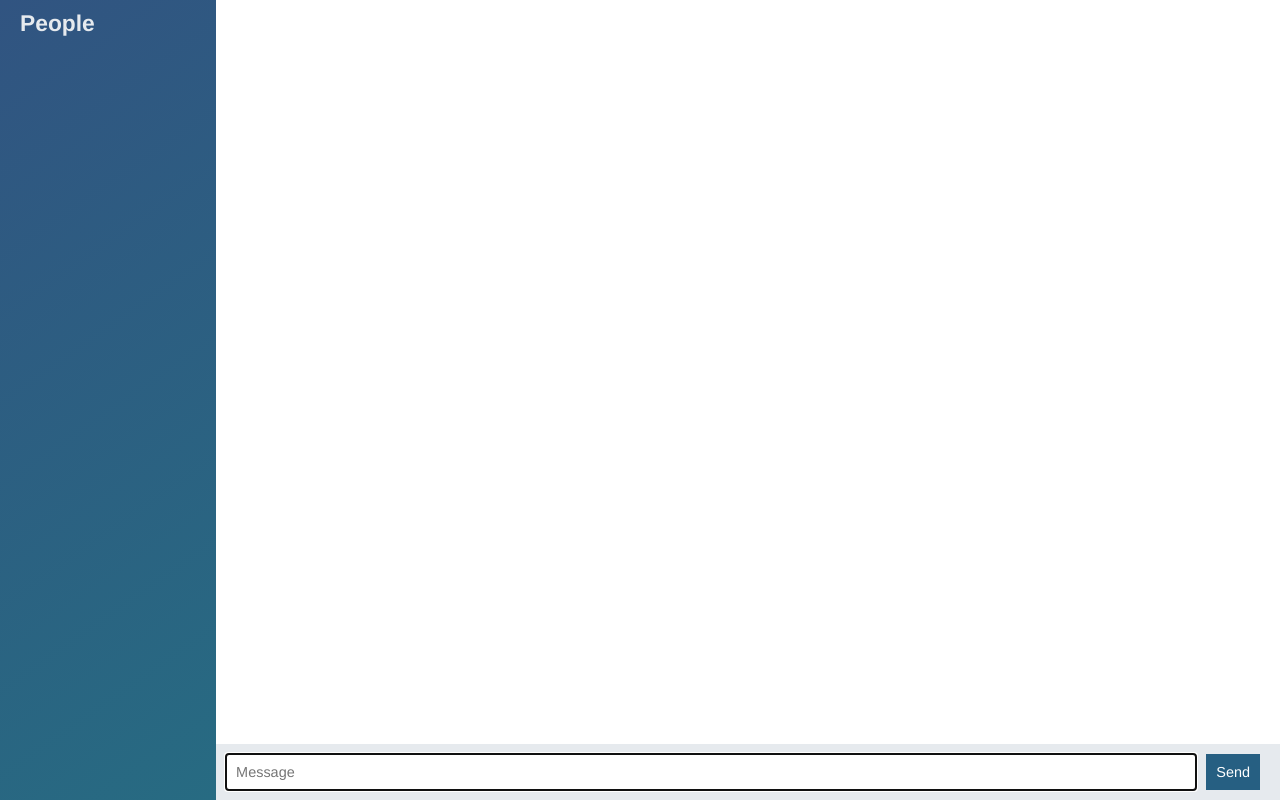
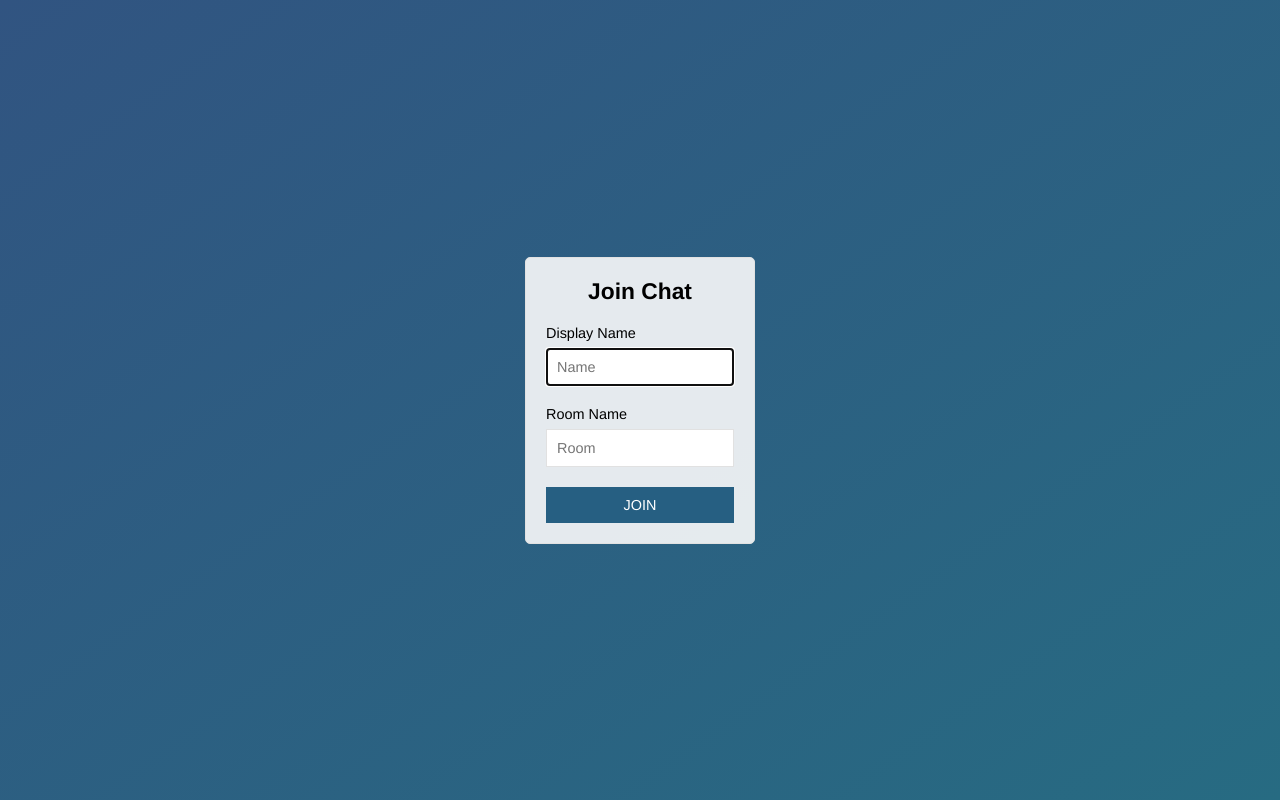
Before and after one commit to ogekriana/chat-app, a website: page public/index.html in a window 1280 px wide. Drawn offline with nearby package versions, Linux system fonts and the light colour scheme; no server answers.

Commit message:
add join page

```diff
--- a/public/index.html
+++ b/public/index.html
@@ -2,42 +2,39 @@
 <html>
 <head>
 	<meta charset="utf-8">
+	<title>Join Chat</title>
+	<meta name="viewport" content="width=device-width, initial-scale=1, user-scalable=no">
 	<link rel="stylesheet" href="/css/styles.css">
-	<title></title>
 </head>
-<body class="chat">
-	<div class="chat__sidebar">
-	    <h3>People</h3>
-	    <div id="users"></div>
-	  </div>
-
-	  <div class="chat__main">
-	    <ol id="messages" class="chat__messages"></ol>
-
-	    <div class="chat__footer">
-	      <form id="message-form">
-	        <input name="message" type="text" placeholder="Message" autofocus autocomplete="off"/>
-	        <button>Send</button>
-	      </form>
-	    </div>
+<body class="centered-form">
+	<div class="centered-form__form">
+		<form action="/chat.html">
+		    <div class="form-field">
+		    	<h3>Join Chat</h3>
+		    </div>
+		    <div class="form-field">
+		    	<label>Display Name</label>
+		    	<input type="text" name="name" autofocus placeholder="Name">
+		    </div>
+		    <div class="form-field">
+		    	<label>Room Name</label>
+		    	<input type="text" name="room" placeholder="Room">
+		    </div>
+		    <div class="form-field">
+		    	<button>JOIN</button>
+		    </div>
+		</form>
 	</div>
 
+
 	<script id="message-template" type="text/template">
-		<li class="message">
-			<div class="message__title">
-				<h4>{{ from }}</h4>
-				<span>{{ createdAt }}</span>
-			</div>
-			<div class="message__body">
-				<p>{{ text }}</p>
-			</div>
-		</li>
+
 	</script>
 
 	<script src="/socket.io/socket.io.js"></script>
 	<script src="/js/libs/jquery-3.3.1.min.js"></script>
 	<script src="/js/libs/moment.js"></script>
 	<script src="/js/libs/mustache.js"></script>
-	<script src="/js/index.js"></script>
+	<script src="/js/chat.js"></script>
 </body>
 </html>
```
Also changed, not shown: public/chat.html (added, +44 -0 lines), public/js/chat.js (renamed from public/js/index.js).
